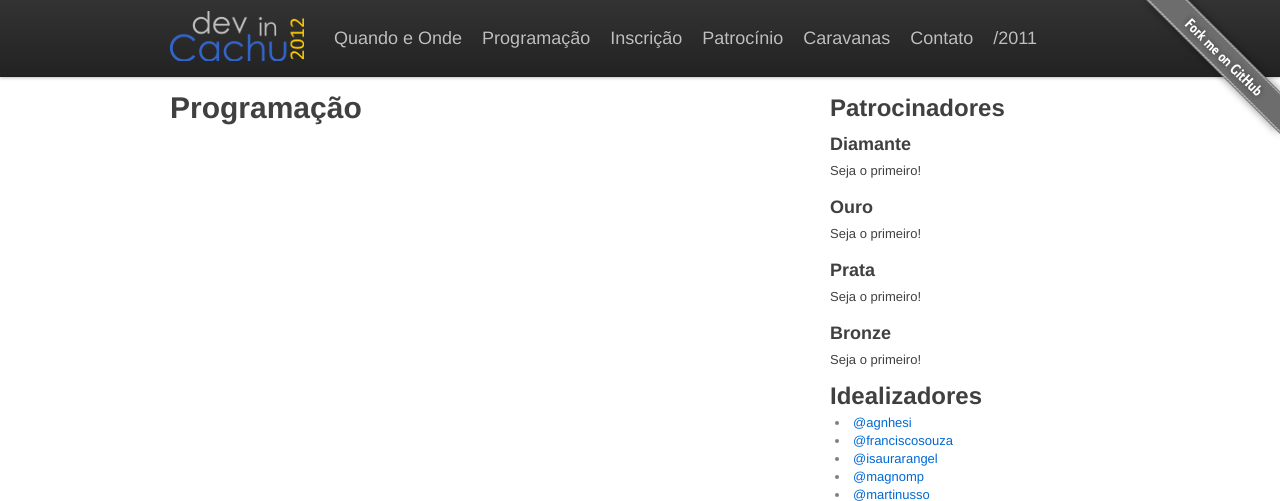
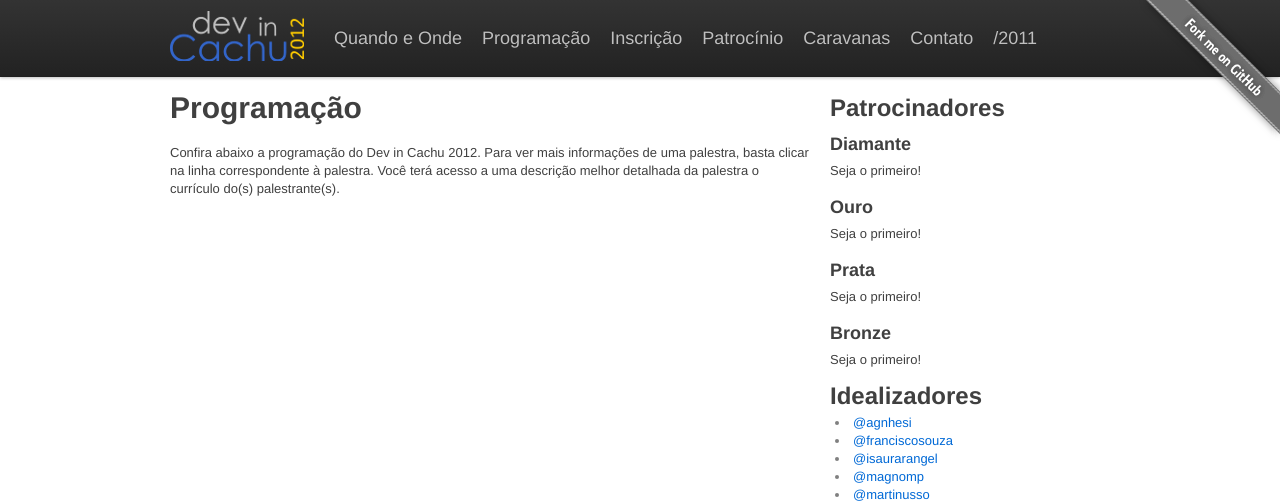
Before and after one commit to devincachu/devincachu, a Django app: template devincachu/palestras/templates/programacao.html in a window 1280 px wide. Shown: the top 501 px of the page. Run offline with Django 3.2, Linux system fonts and the light colour scheme; the template is opened without the code that fills it, so the values that code supplies are empty; parts of the project's set-up code (start-up, migrations or seed data) failed here and were passed over; some libraries are stand-ins or nearby versions.

Commit message:
Adicionando parágrafo descrvendo página de programação

```diff
--- a/devincachu/palestras/static/css/programacao.css
+++ b/devincachu/palestras/static/css/programacao.css
@@ -1,5 +1,6 @@
 #grade-de-programacao {
     border-bottom: 1px #DDD solid;
+    margin-top: 10px;
 }
 
 #grade-de-programacao tr:hover {
--- a/devincachu/palestras/templates/programacao.html
+++ b/devincachu/palestras/templates/programacao.html
@@ -9,6 +9,11 @@
 {% block coluna_central %}
     <h1>Programação</h1>
 
+    <p>
+        Confira abaixo a programação do Dev in Cachu 2012. Para ver mais informações de uma palestra,
+        basta clicar na linha correspondente à palestra. Você terá acesso a uma descrição melhor detalhada
+        da palestra o currículo do(s) palestrante(s).
+    </p>
     {% if palestras %}
         <table id="grade-de-programacao">
             <tr>
```
